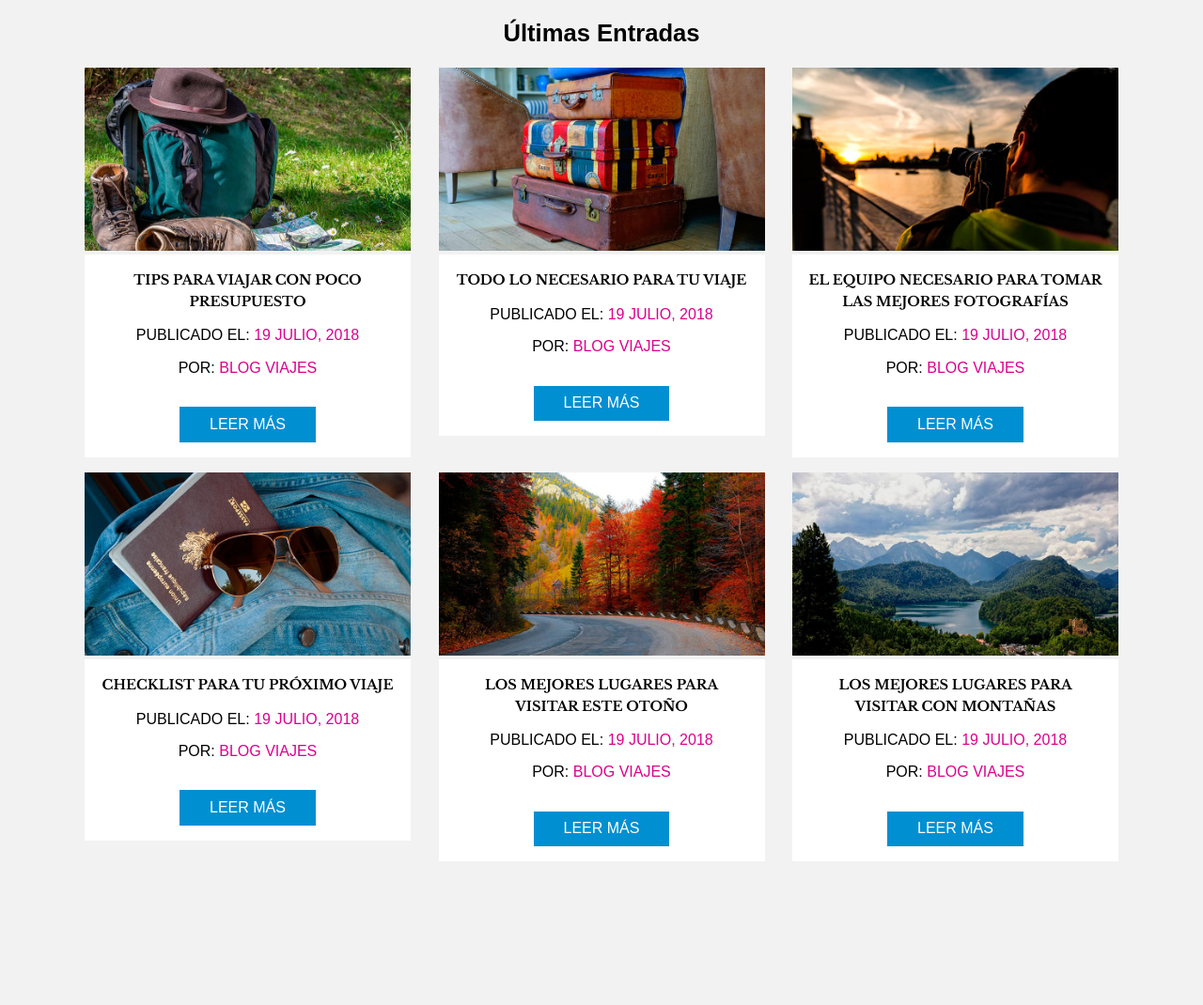
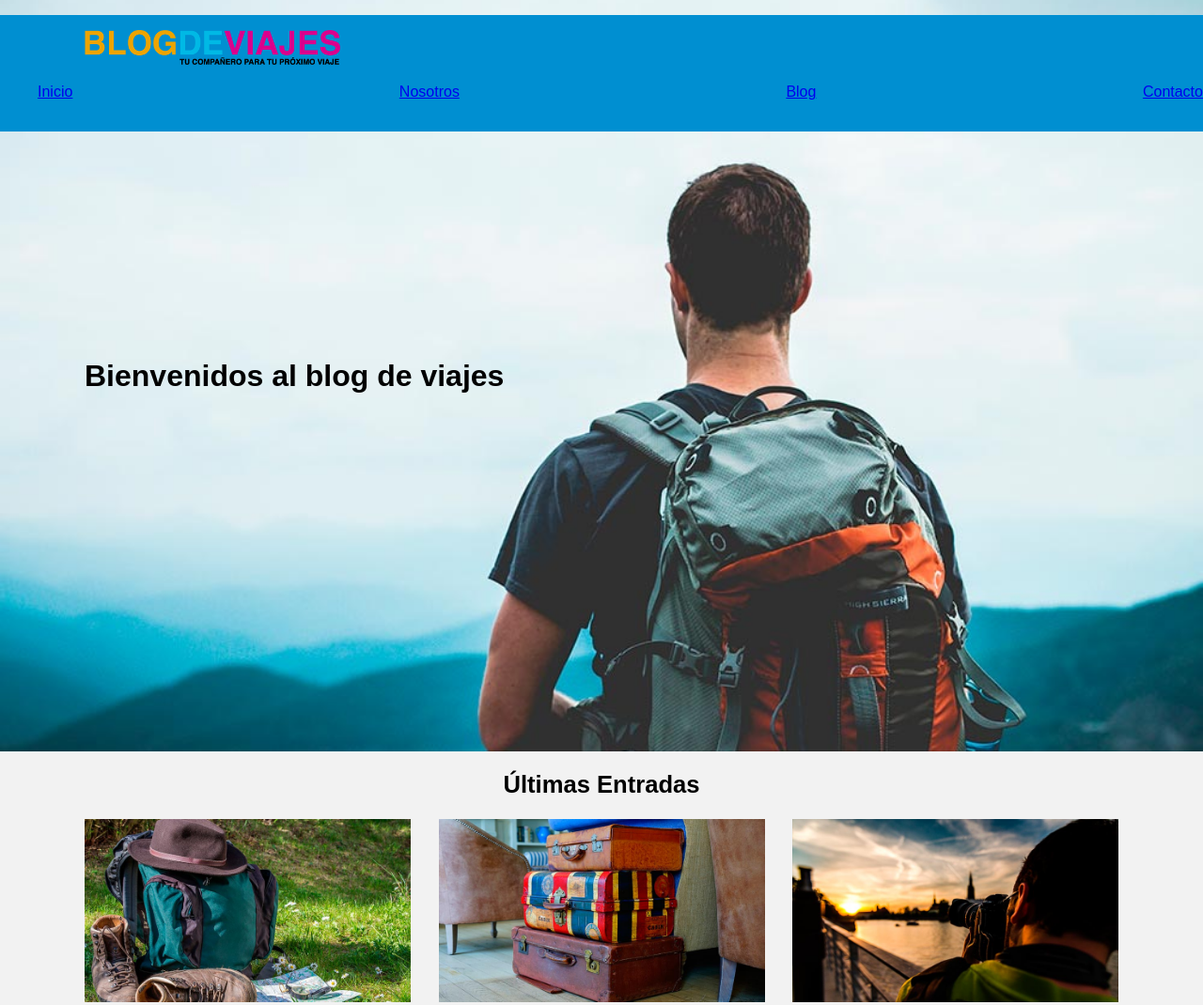
Before and after one commit to OscarGonzalezBonifacio/CSS-Grid-Y-FLEX, a plain HTML site: page DisenoBlog/index.html in a window 1280 px wide. Shown: the top 1070 px of the page at 94% size. Before the commit the page ends 933 px from the top, so only its background shows below. Drawn offline with nearby package versions, Linux system fonts and the light colour scheme.

Commit message:
actualizacion imagen error en el menu

```diff
--- a/DisenoBlog/css/styles.css
+++ b/DisenoBlog/css/styles.css
@@ -27,6 +27,95 @@ h3 {
 img {
     max-width: 100%;
 }
+
+/*agregamos el hero*/
+.hero {
+    background-image: url(../img/hero.jpg);
+    /*para tomar toda la altura disponible de la pantalla*/
+     height: 100vh;
+     /*por default se repiten*/
+     background-repeat: no-repeat;
+     background-position: center center;
+     /*para que tome todo el ancho*/
+     background-size: cover;
+     /*el efecto fixed*/
+     background-attachment: fixed;
+}
+
+.header {
+    display: flex;
+    position: relative;
+    /*si se utiliza row, se puede permitir usar
+    justify-content te permite alinear horizontalmen*/
+    flex-direction: column;
+
+    /*para alinear verticalmente se utilizo conlumn*/
+    justify-content: center;
+}
+
+.barra  {
+
+    background-color: #008fd1;
+    padding: 1rem 0;
+    top: 1rem;
+
+    position:absolute;
+    width: 100%;
+}
+/*cuando se pequeno en columna y cuando se grande sea en fila*/
+.barra .contenedor {
+    display: flex;
+    flex-direction: column;
+
+}
+@media screen and (min-width:768px) {
+    .barra .contenedor {
+        flex-direction: row;
+        /*para mandarlo al lado izquierdo*/
+        justify-content: space-between;
+    }
+}
+
+.logo {
+    text-align: center;
+}
+
+.logo-img {
+    max-width: 17rem;
+
+}
+
+
+/*para que tome los dos estilos*/
+.logo, .navegacion {
+
+    text-align: center;
+}
+
+.navegacion ul {
+    /*para remover el punto*/
+    list-style: none;
+    display: flex;
+    flex-direction: column;
+}
+
+@media screen and (min-width:768px) {
+    .navegacion {
+        /*toma el espacio restante flex: 1; */
+        flex:0 0 20rem;
+
+
+        }
+        .navegacion ul {
+            flex-direction: row;
+            justify-content: space-between;
+        }
+
+    }
+
+
+
+
 
 /* Contenido */
 .contenido {
--- a/DisenoBlog/index.html
+++ b/DisenoBlog/index.html
@@ -11,6 +11,31 @@
 
 </head>
 <body>
+    <!-- diseño del encabezado-->
+    <header class="header hero">
+<div class="barra">
+    <div class="contenedor">
+    <divz class="logo">
+        <img src="img/logo.png" class="logo-img">
+    </div>
+    <nav class="navegacion">
+    <ul>
+        <li><a href="#">Inicio</a></li>
+        <li><a href="#">Nosotros</a></li>
+        <li><a href="#">Blog</a></li>
+        <li><a href="#">Contacto</a></li>
+    </ul>
+
+</nav>
+</div>
+</div>
+<!-- barrra superior-->
+<div class="header-contenido">
+    <div class="contenedor">
+        <h1>Bienvenidos al blog de viajes</h1>
+    </div>
+</div>
+    </header>
 
 
     <div class="contenedor">
```
